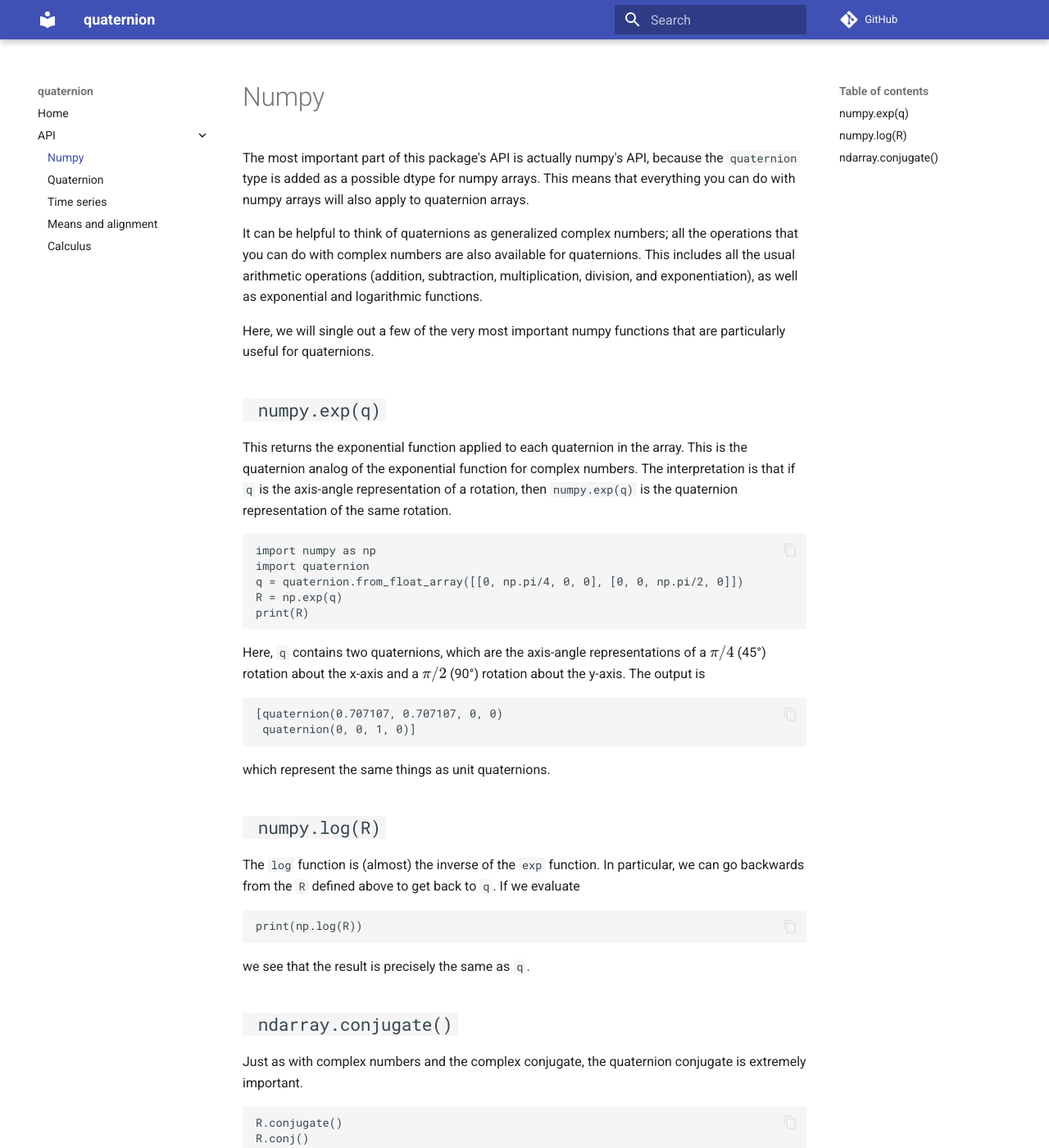
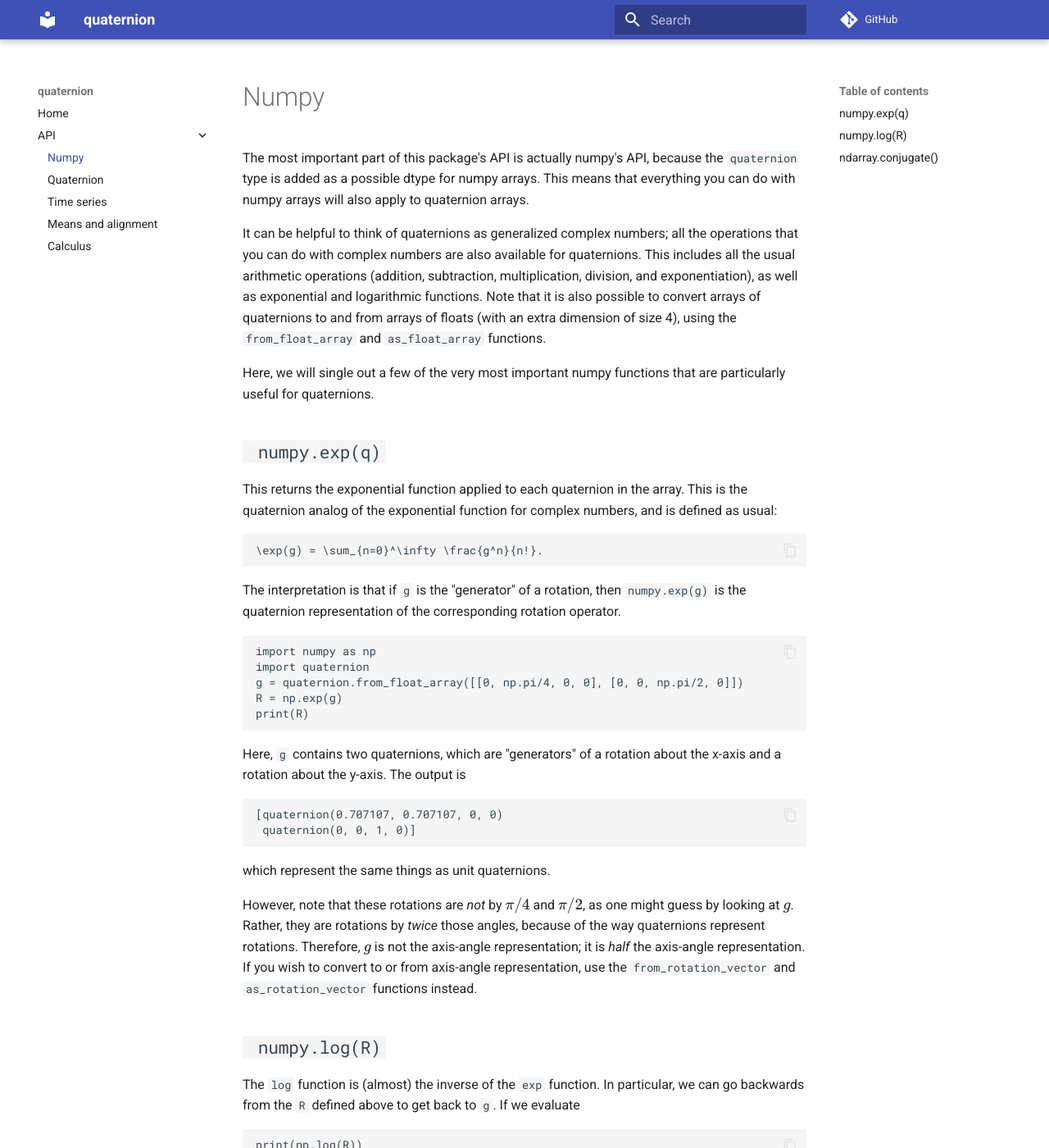
Before and after one commit to moble/quaternion, an MkDocs documentation site: the page built from docs/numpy.md, in a window 1280 px wide and 1400 px high. Shown: the whole window at 82% size. Built offline with MkDocs 1.6.1 and Material for MkDocs 9.7.7, drawn with Linux system fonts in a browser that asks for light colours; comment, search, counter and statistics services are not loaded; some of the changed text lies outside the part shown.

Commit message:
Finish writing numpy API section

````diff
--- a/docs/numpy.md
+++ b/docs/numpy.md
@@ -10,7 +10,9 @@
 also available for quaternions.  This includes all the usual
 arithmetic operations (addition, subtraction, multiplication,
 division, and exponentiation), as well as exponential and logarithmic
-functions.
+functions.  Note that it is also possible to convert arrays of
+quaternions to and from arrays of floats (with an extra dimension of
+size 4), using the `from_float_array` and `as_float_array` functions.
 
 Here, we will single out a few of the very most important numpy
 functions that are particularly useful for quaternions.
@@ -19,46 +21,76 @@
 
 This returns the exponential function applied to each quaternion in
 the array.  This is the quaternion analog of the exponential function
-for complex numbers.  The interpretation is that if `q` is the
-axis-angle representation of a rotation, then `numpy.exp(q)` is the
-quaternion representation of the same rotation.
+for complex numbers, and is defined as usual:
+```math
+\exp(g) = \sum_{n=0}^\infty \frac{g^n}{n!}.
+```
+The interpretation is that if `g` is the "generator" of a rotation,
+then `numpy.exp(g)` is the quaternion representation of the
+corresponding rotation operator.
 
 ```python
 import numpy as np
 import quaternion
-q = quaternion.from_float_array([[0, np.pi/4, 0, 0], [0, 0, np.pi/2, 0]])
-R = np.exp(q)
+g = quaternion.from_float_array([[0, np.pi/4, 0, 0], [0, 0, np.pi/2, 0]])
+R = np.exp(g)
 print(R)
 ```
-Here, `q` contains two quaternions, which are the axis-angle
-representations of a $\pi/4$ (45°) rotation about the x-axis and a
-$\pi/2$ (90°) rotation about the y-axis.  The output is
+Here, `g` contains two quaternions, which are "generators" of a
+rotation about the x-axis and a rotation about the y-axis.  The output
+is
 ```python
 [quaternion(0.707107, 0.707107, 0, 0)
  quaternion(0, 0, 1, 0)]
 ```
 which represent the same things as unit quaternions.
 
+However, note that these rotations are *not* by $\pi/4$ and $\pi/2$,
+as one might guess by looking at $g$.  Rather, they are rotations by
+*twice* those angles, because of the way quaternions represent
+rotations.  Therefore, $g$ is not the axis-angle representation; it is
+*half* the axis-angle representation.  If you wish to convert to or
+from axis-angle representation, use the `from_rotation_vector` and
+`as_rotation_vector` functions instead.
+
 
 ## <code class="doc-symbol doc-symbol-heading doc-symbol-function"></code> `numpy.log(R)`
 
 The `log` function is (almost) the inverse of the `exp` function.  In
 particular, we can go backwards from the `R` defined above to get back
-to `q`.  If we evaluate
+to `g`.  If we evaluate
 
 ```python
 print(np.log(R))
 ```
 
-we see that the result is precisely the same as `q`.
+we see that the result is precisely the same as `g`.
+
+However, just as with the complex logarithm, the quaternion logarithm
+is multi-valued, and we must make a choice of branch cut.  The `log`
+function always returns the value of the logarithm whose vector part
+has magnitude less than or equal to $\pi$.  Thus, $exp(log(q)) = q$
+will always be true, but $log(exp(g)) = g$ will only be true if the
+vector part of $g$ has magnitude less than or equal to $\pi$.
 
 
 ## <code class="doc-symbol doc-symbol-heading doc-symbol-method"></code> `ndarray.conjugate()`
 
 Just as with complex numbers and the complex conjugate, the quaternion
-conjugate is extremely important.
+conjugate is extremely important.  This conjugate reverses the sign of
+the vector part of the quaternion, and is used in many calculations,
+including finding the inverse and norm of a quaternion, and rotating
+vectors.
+
+Numpy has two ways of accessing the
+conjugate of an array: `conj` and `conjugate`.  The output of
+`R.conj()` or `R.conjugate()` is
 
 ```python
-R.conjugate()
-R.conj()
+[quaternion(0.707107, -0.707107, 0, 0)
+ quaternion(0, 0, -1, 0)]
 ```
+
+Note that `R * v * R.conj()` is a valid way to rotate the pure-vector
+quaternion `v`, but it can be more efficient and accurate to use the
+`rotate_vectors` function instead.
````
